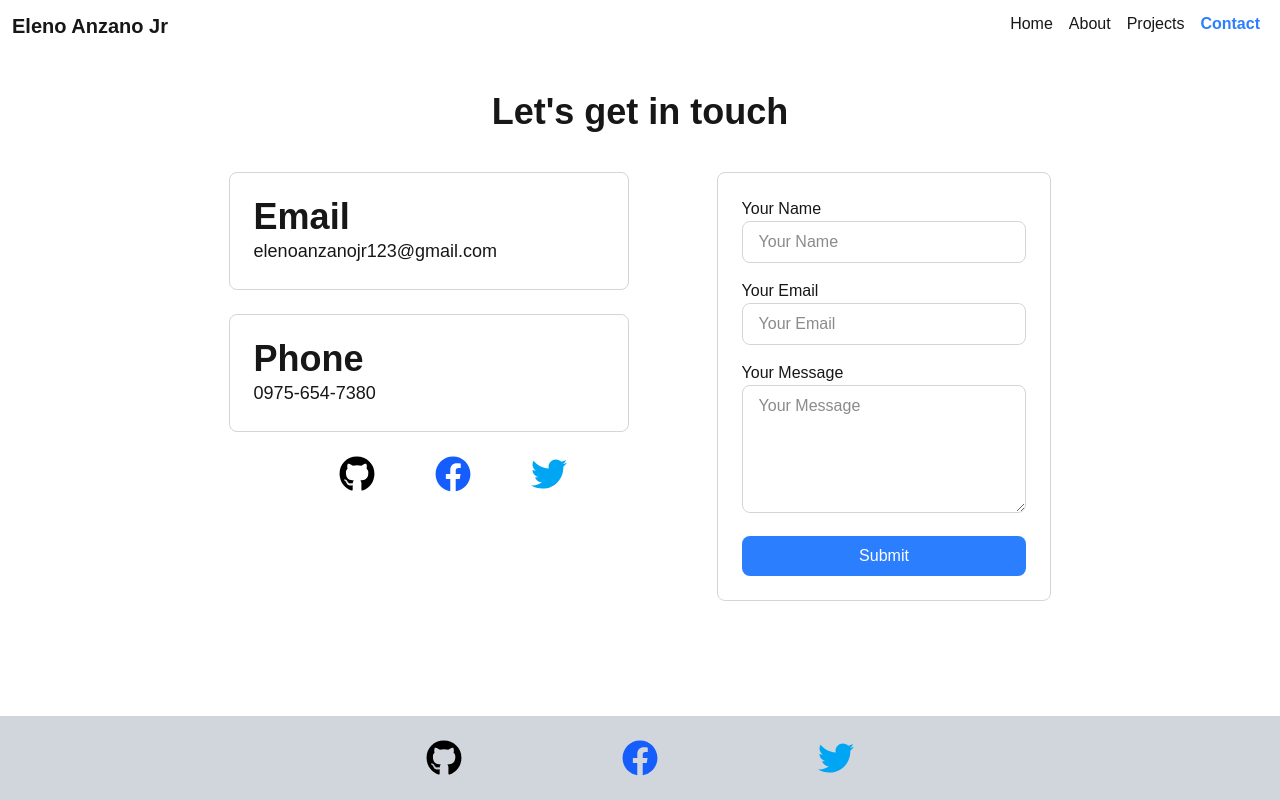
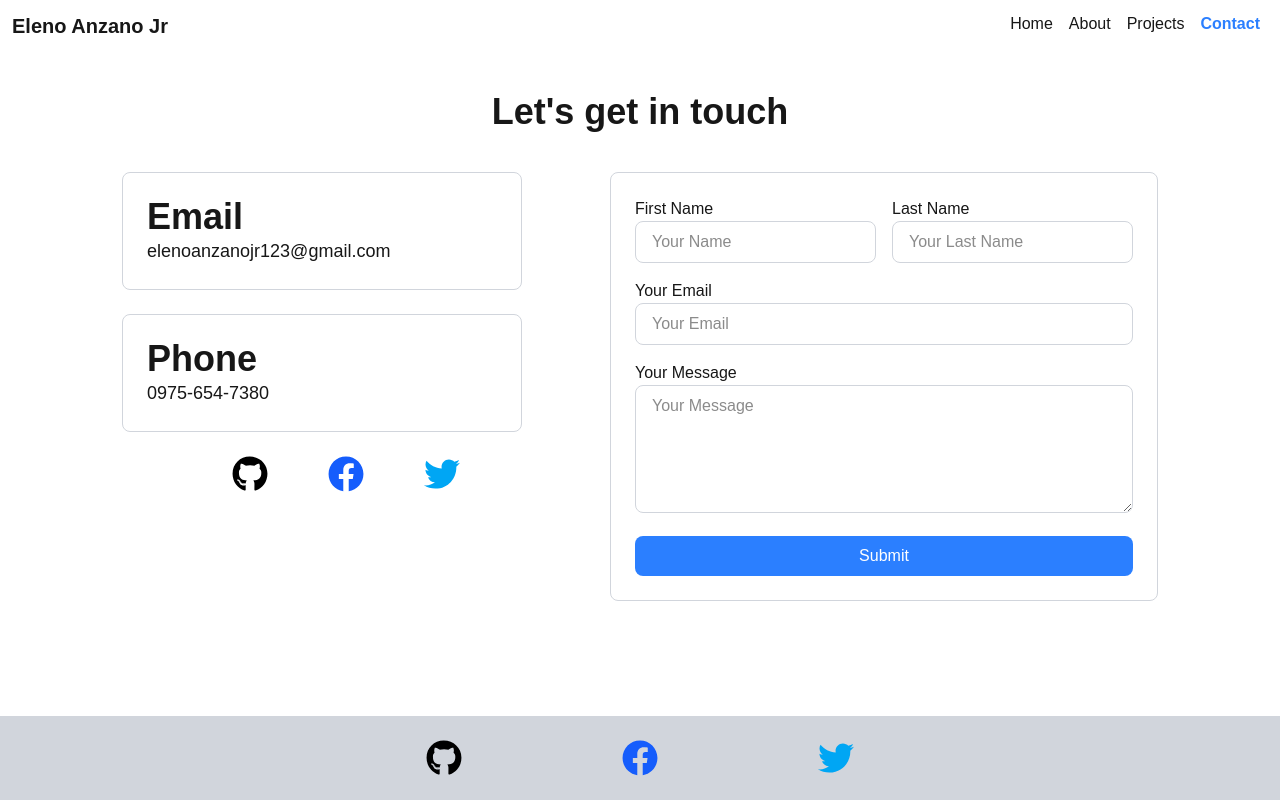
Before and after one commit to ElenoAnzano/Anzano_portfolio, a Next.js app: page /contact in a window 1280 px wide. Built offline with nearby package versions, Linux system fonts and the light colour scheme.

Commit message:
contact adjustment

```diff
--- a/app/(features)/contact/page.tsx
+++ b/app/(features)/contact/page.tsx
@@ -34,8 +34,25 @@ export default function Contact() {
                 </div>
 
                 <div className="border-1 border-gray-300 rounded-lg p-6">
-                    <h2 >Your Name</h2>
-                    <input type="text" placeholder="Your Name" className="border border-gray-300 rounded-lg px-4 py-2 mb-4 w-full" />
+                    <div className="flex gap-4">
+                        <div className="flex flex-col mb-4 w-1/2">
+                            <h2>First Name</h2>
+                            <input
+                                type="text"
+                                placeholder="Your Name"
+                                className="border border-gray-300 rounded-lg px-4 py-2 w-full"
+                            />
+                        </div>
+
+                        <div className="flex flex-col w-1/2">
+                            <h2 >Last Name</h2>
+                            <input
+                                type="text"
+                                placeholder="Your Last Name"
+                                className="border border-gray-300 rounded-lg px-4 py-2 w-full"
+                            />
+                        </div>
+                    </div>
                     <h2 >Your Email</h2>
                     <input type="email" placeholder="Your Email" className="border border-gray-300 rounded-lg px-4 py-2 mb-4 w-full" />
                     <h2 >Your Message</h2>
```
